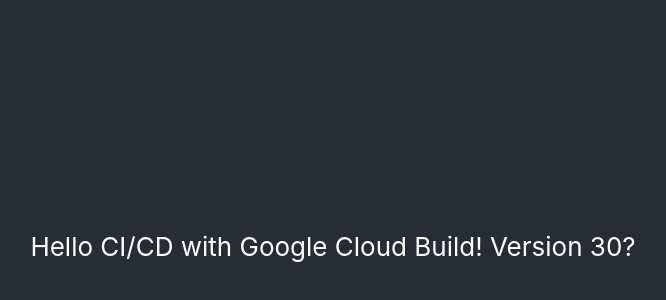
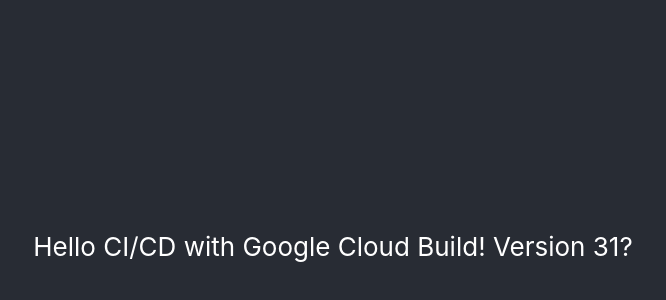
Before and after one commit to DavTho1983/host-test, a React (Create React App) app: page / in a window 1280 px wide. Shown: the part 154-454 px from the top of the page, without its empty margins (307-973 px from the left). Built offline with nearby package versions, Linux system fonts and the light colour scheme.

Commit message:
commit to test push trigger 31

```diff
--- a/src/App.js
+++ b/src/App.js
@@ -7,7 +7,7 @@
     <div className="App">
       <header className="App-header">
         Hello CI/CD with Google Cloud Build!
-        Version 30?
+        Version 31?
       </header>
     </div>
   );
```
Also changed, not shown: 1 other file (tests, documents, lock files or other folders).
